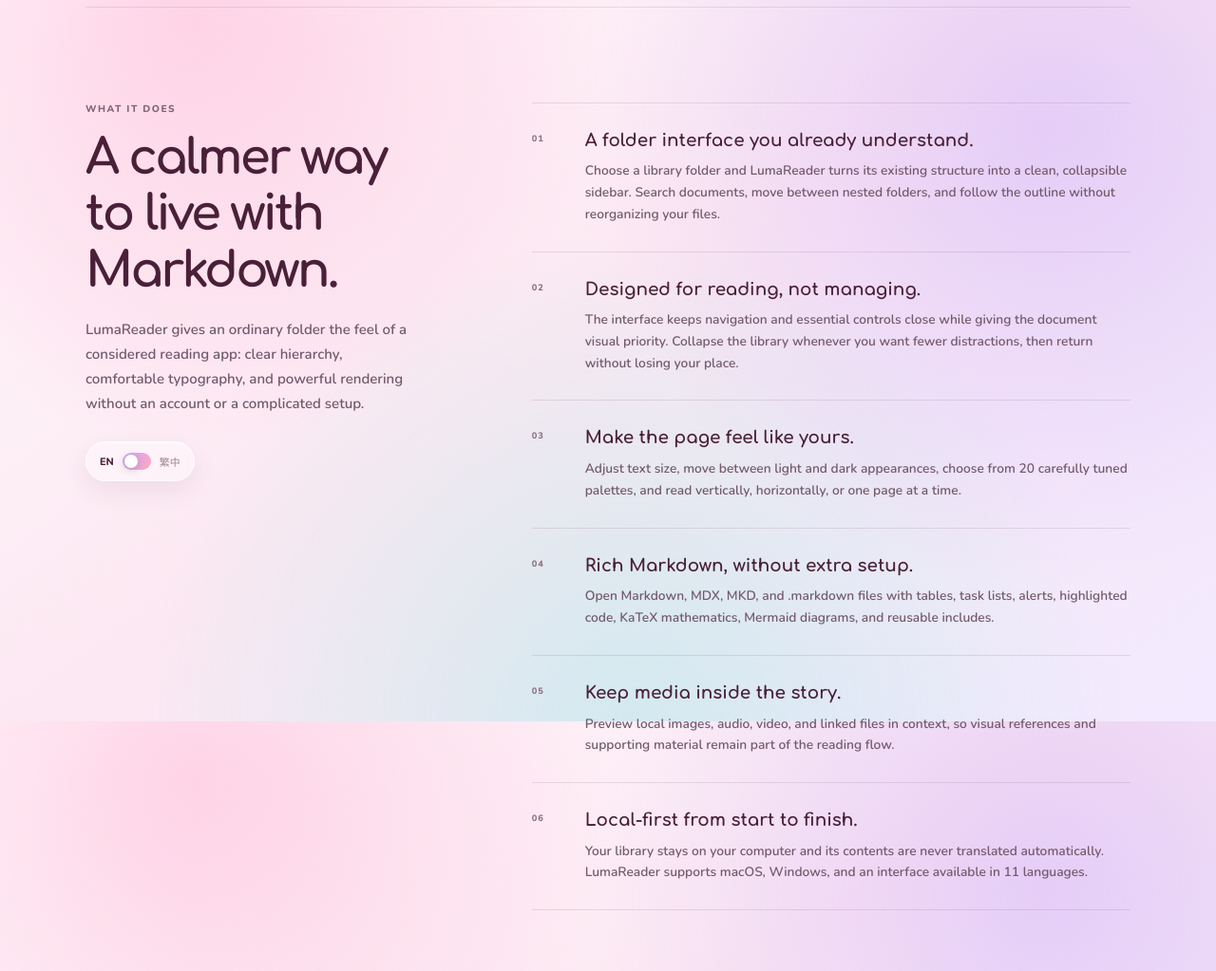
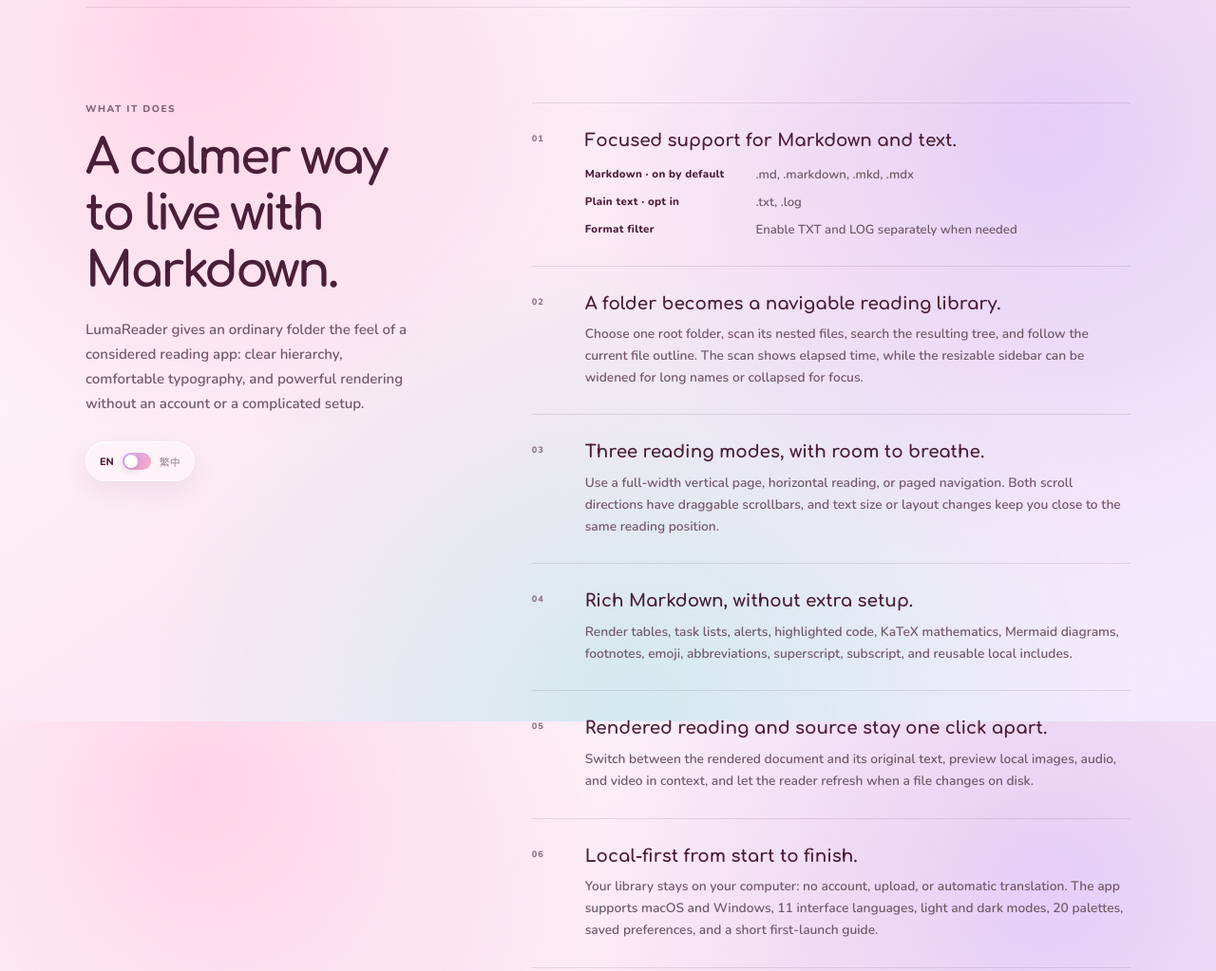
Before and after one commit to kainnne/Kainnne-LumaReader, a browser extension: page site/index.html in a window 1280 px wide. Shown: the part 840-1863 px from the top of the page at 95% size. Drawn offline with nearby package versions, Linux system fonts and the light colour scheme; files whose address does not match are found by name.

Commit message:
Update LumaReader feature documentation

```diff
--- a/site/app.js
+++ b/site/app.js
@@ -3,35 +3,45 @@ const editions = {
     "windows-notice": "Windows preview builds will initially be unsigned. Microsoft Defender SmartScreen may show an “unrecognized app” notice because the publisher is not yet verified. Download only from this official site or GitHub Releases.",
     "overview-title": "A calmer way to live with Markdown.",
     "overview-lead": "LumaReader gives an ordinary folder the feel of a considered reading app: clear hierarchy, comfortable typography, and powerful rendering without an account or a complicated setup.",
-    "feature-1-title": "A folder interface you already understand.",
-    "feature-1-body": "Choose a library folder and LumaReader turns its existing structure into a clean, collapsible sidebar. Search documents, move between nested folders, and follow the outline without reorganizing your files.",
-    "feature-2-title": "Designed for reading, not managing.",
-    "feature-2-body": "The interface keeps navigation and essential controls close while giving the document visual priority. Collapse the library whenever you want fewer distractions, then return without losing your place.",
-    "feature-3-title": "Make the page feel like yours.",
-    "feature-3-body": "Adjust text size, move between light and dark appearances, choose from 20 carefully tuned palettes, and read vertically, horizontally, or one page at a time.",
+    "feature-1-title": "Focused support for Markdown and text.",
+    "format-documents-label": "Markdown · on by default",
+    "format-documents-value": ".md, .markdown, .mkd, .mdx",
+    "format-data-label": "Plain text · opt in",
+    "format-data-value": ".txt, .log",
+    "format-tables-label": "Format filter",
+    "format-tables-value": "Enable TXT and LOG separately when needed",
+    "feature-2-title": "A folder becomes a navigable reading library.",
+    "feature-2-body": "Choose one root folder, scan its nested files, search the resulting tree, and follow the current file outline. The scan shows elapsed time, while the resizable sidebar can be widened for long names or collapsed for focus.",
+    "feature-3-title": "Three reading modes, with room to breathe.",
+    "feature-3-body": "Use a full-width vertical page, horizontal reading, or paged navigation. Both scroll directions have draggable scrollbars, and text size or layout changes keep you close to the same reading position.",
     "feature-4-title": "Rich Markdown, without extra setup.",
-    "feature-4-body": "Open Markdown, MDX, MKD, and .markdown files with tables, task lists, alerts, highlighted code, KaTeX mathematics, Mermaid diagrams, and reusable includes.",
-    "feature-5-title": "Keep media inside the story.",
-    "feature-5-body": "Preview local images, audio, video, and linked files in context, so visual references and supporting material remain part of the reading flow.",
+    "feature-4-body": "Render tables, task lists, alerts, highlighted code, KaTeX mathematics, Mermaid diagrams, footnotes, emoji, abbreviations, superscript, subscript, and reusable local includes.",
+    "feature-5-title": "Rendered reading and source stay one click apart.",
+    "feature-5-body": "Switch between the rendered document and its original text, preview local images, audio, and video in context, and let the reader refresh when a file changes on disk.",
     "feature-6-title": "Local-first from start to finish.",
-    "feature-6-body": "Your library stays on your computer and its contents are never translated automatically. LumaReader supports macOS, Windows, and an interface available in 11 languages."
+    "feature-6-body": "Your library stays on your computer: no account, upload, or automatic translation. The app supports macOS and Windows, 11 interface languages, light and dark modes, 20 palettes, saved preferences, and a short first-launch guide."
   },
   zh: {
     "windows-notice": "Windows 預覽版目前尚未取得程式碼簽章，第一次開啟時可能出現 SmartScreen 的「無法辨識」提醒。請只從 LumaReader 官方網站或 GitHub Releases 下載；若系統顯示明確的威脅名稱，請停止執行並回報。",
     "overview-title": "把普通資料夾，變成真正想打開的閱讀空間。",
     "overview-lead": "LumaReader 不要求你改變原本的整理方式。選好資料夾，就能在清楚的目錄、舒服的排版與安靜的介面裡閱讀；功能放在需要的位置，文件仍然是畫面的主角。",
-    "feature-1-title": "照原本習慣整理，不必把文件搬家。",
-    "feature-1-body": "資料夾層級會直接變成左側文件庫，子資料夾可以展開或收合，也能快速搜尋文件、切換內容與查看文章目錄。檔案怎麼放，LumaReader 就怎麼呈現。",
-    "feature-2-title": "介面安靜，但該有的操作都在手邊。",
-    "feature-2-body": "閱讀、切換與調整功能都集中在容易理解的位置，不需要先學一套複雜流程。想專心時可以收起文件庫，把注意力完整留給正在看的內容。",
-    "feature-3-title": "同一份文件，也能換一種舒服的讀法。",
-    "feature-3-body": "字體大小、明暗模式與 20 組配色都能自由調整；長文可以直向捲動、橫向閱讀或逐頁翻閱，依照當下的螢幕與閱讀習慣切換。",
+    "feature-1-title": "聚焦支援 Markdown 與純文字。",
+    "format-documents-label": "Markdown · 預設開啟",
+    "format-documents-value": ".md、.markdown、.mkd、.mdx",
+    "format-data-label": "純文字 · 自行勾選",
+    "format-data-value": ".txt、.log",
+    "format-tables-label": "格式篩選",
+    "format-tables-value": "需要時可分別啟用 TXT 與 LOG",
+    "feature-2-title": "選一個資料夾，就有清楚的閱讀資料庫。",
+    "feature-2-body": "指定根目錄後，LumaReader 會掃描子資料夾、建立可搜尋的檔案樹，並顯示當前文件目錄。掃描時會持續計秒；側欄可以拖寬以閱讀長檔名，也能整個收起。",
+    "feature-3-title": "三種閱讀模式，都把畫面真正用滿。",
+    "feature-3-body": "直式提供全寬頁面，也能切換橫向閱讀與逐頁瀏覽。水平、垂直方向都有可拖曳捲軸，調整字級或版面後也會盡量保留原本閱讀位置。",
     "feature-4-title": "內容再豐富，也能整理成好讀的頁面。",
-    "feature-4-body": "除了 Markdown 與 MDX，也支援表格、待辦清單、提示區塊、程式碼上色、KaTeX 數學公式、Mermaid 圖表與內容引用，技術文件不必犧牲可讀性。",
-    "feature-5-title": "圖片、影音與參考資料，都留在文章脈絡裡。",
-    "feature-5-body": "本機圖片、音訊、影片及連結檔案可以直接預覽，不必為了查看素材在多個視窗之間來回切換。",
+    "feature-4-body": "表格、待辦清單、提示區塊、程式碼上色、KaTeX 數學公式、Mermaid 圖表、註腳、Emoji、縮寫、上下標與本機內容引用都能整理成好讀頁面。",
+    "feature-5-title": "閱讀畫面與原始文字，只差一次點選。",
+    "feature-5-body": "可隨時切換渲染結果與原文，在文章脈絡裡預覽本機圖片、音訊與影片；檔案在磁碟中更新時，閱讀器也會跟著重新整理。",
     "feature-6-title": "文件留在電腦，選擇權也留在你手上。",
-    "feature-6-body": "LumaReader 以本機閱讀為核心，不會自動翻譯或上傳文件內容。應用程式支援 macOS、Windows，介面提供 11 種語言，文件本身仍維持原貌。"
+    "feature-6-body": "不必建立帳號，也不會上傳或自動翻譯內容。應用程式支援 macOS、Windows、11 種介面語言、亮暗模式與 20 組配色，並保存偏好設定、提供簡短的首次使用導覽。"
   }
 };
 
--- a/site/index.html
+++ b/site/index.html
@@ -81,43 +81,47 @@
           <li>
             <span class="feature-number">01</span>
             <div>
-              <strong data-copy="feature-1-title">A folder interface you already understand.</strong>
-              <p data-copy="feature-1-body">Choose a library folder and LumaReader turns its existing structure into a clean, collapsible sidebar. Search documents, move between nested folders, and follow the outline without reorganizing your files.</p>
+              <strong data-copy="feature-1-title">Focused support for Markdown and text.</strong>
+              <ul class="format-list" aria-label="Supported formats">
+                <li><span data-copy="format-documents-label">Markdown · on by default</span><span data-copy="format-documents-value">.md, .markdown, .mkd, .mdx</span></li>
+                <li><span data-copy="format-data-label">Plain text · opt in</span><span data-copy="format-data-value">.txt, .log</span></li>
+                <li><span data-copy="format-tables-label">Format filter</span><span data-copy="format-tables-value">Enable TXT and LOG separately when needed</span></li>
+              </ul>
             </div>
           </li>
           <li>
             <span class="feature-number">02</span>
             <div>
-              <strong data-copy="feature-2-title">Designed for reading, not managing.</strong>
-              <p data-copy="feature-2-body">The interface keeps navigation and essential controls close while giving the document visual priority. Collapse the library whenever you want fewer distractions, then return without losing your place.</p>
+              <strong data-copy="feature-2-title">A folder becomes a navigable reading library.</strong>
+              <p data-copy="feature-2-body">Choose one root folder, scan its nested files, search the resulting tree, and follow the current file outline. The scan shows elapsed time, while the resizable sidebar can be widened for long names or collapsed for focus.</p>
             </div>
           </li>
           <li>
             <span class="feature-number">03</span>
             <div>
-              <strong data-copy="feature-3-title">Make the page feel like yours.</strong>
-              <p data-copy="feature-3-body">Adjust text size, move between light and dark appearances, choose from 20 carefully tuned palettes, and read vertically, horizontally, or one page at a time.</p>
+              <strong data-copy="feature-3-title">Three reading modes, with room to breathe.</strong>
+              <p data-copy="feature-3-body">Use a full-width vertical page, horizontal reading, or paged navigation. Both scroll directions have draggable scrollbars, and text size or layout changes keep you close to the same reading position.</p>
             </div>
           </li>
           <li>
             <span class="feature-number">04</span>
             <div>
               <strong data-copy="feature-4-title">Rich Markdown, without extra setup.</strong>
-              <p data-copy="feature-4-body">Open Markdown, MDX, MKD, and .markdown files with tables, task lists, alerts, highlighted code, KaTeX mathematics, Mermaid diagrams, and reusable includes.</p>
+              <p data-copy="feature-4-body">Render tables, task lists, alerts, highlighted code, KaTeX mathematics, Mermaid diagrams, footnotes, emoji, abbreviations, superscript, subscript, and reusable local includes.</p>
             </div>
           </li>
           <li>
             <span class="feature-number">05</span>
             <div>
-              <strong data-copy="feature-5-title">Keep media inside the story.</strong>
-              <p data-copy="feature-5-body">Preview local images, audio, video, and linked files in context, so visual references and supporting material remain part of the reading flow.</p>
+              <strong data-copy="feature-5-title">Rendered reading and source stay one click apart.</strong>
+              <p data-copy="feature-5-body">Switch between the rendered document and its original text, preview local images, audio, and video in context, and let the reader refresh when a file changes on disk.</p>
             </div>
           </li>
           <li>
             <span class="feature-number">06</span>
             <div>
               <strong data-copy="feature-6-title">Local-first from start to finish.</strong>
-              <p data-copy="feature-6-body">Your library stays on your computer and its contents are never translated automatically. LumaReader supports macOS, Windows, and an interface available in 11 languages.</p>
+              <p data-copy="feature-6-body">Your library stays on your computer: no account, upload, or automatic translation. The app supports macOS and Windows, 11 interface languages, light and dark modes, 20 palettes, saved preferences, and a short first-launch guide.</p>
             </div>
           </li>
         </ol>
--- a/site/styles.css
+++ b/site/styles.css
@@ -384,6 +384,41 @@ h2 {
   line-height: 1.65;
 }
 
+.format-list {
+  margin: 14px 0 0;
+  padding: 0;
+  display: grid;
+  gap: 9px;
+  list-style: none;
+}
+
+.format-list li {
+  padding: 0;
+  display: grid;
+  grid-template-columns: minmax(108px, 0.42fr) minmax(0, 1fr);
+  gap: 14px;
+  border: 0;
+}
+
+.format-list li:is(:hover, :focus-within) {
+  padding-left: 0;
+  border-color: transparent;
+}
+
+.format-list li > span:first-child {
+  color: var(--ink);
+  font-size: 0.72rem;
+  font-weight: 800;
+  letter-spacing: 0.025em;
+}
+
+.format-list li > span:last-child {
+  color: var(--ink-soft);
+  font-size: 0.82rem;
+  font-weight: 600;
+  line-height: 1.5;
+}
+
 [data-copy] { transition: opacity 0.16s ease, transform 0.16s ease; }
 
 body.is-switching [data-copy] { opacity: 0; transform: translateY(3px); }
@@ -403,6 +438,7 @@ body.is-switching [data-copy] { opacity: 0; transform: translateY(3px); }
   .download-actions { grid-template-columns: 1fr; }
   .download-button { min-height: 84px; border-radius: 23px; }
   .feature-list li { grid-template-columns: 34px 1fr; gap: 9px; }
+  .format-list li { grid-template-columns: 1fr; gap: 2px; }
 }
 
 @media (prefers-reduced-motion: reduce) {
```
